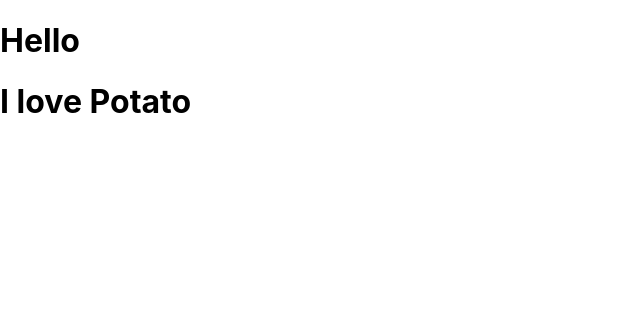
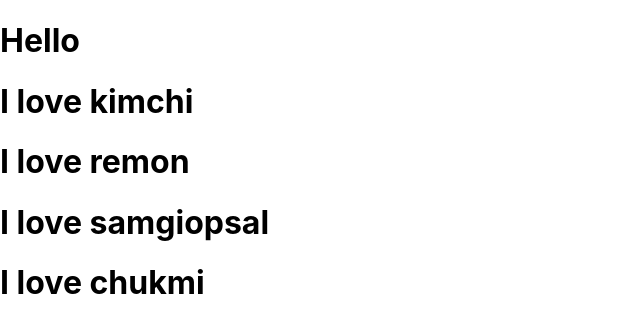
Before and after one commit to EllieHan93/ToyProject_movie-app-2020, a React (Create React App) app in the folder movie_app_2020/: page / in a window 1280 px wide. Shown: the top 332 px of the page, without its empty margins (0-640 px from the left). Built offline with nearby package versions, Linux system fonts and the light colour scheme; the HTML template or start-up script is replaced by a standard one.

Commit message:
리액트  props 사용해보기

```diff
--- a/movie_app_2020/package.json
+++ b/movie_app_2020/package.json
@@ -6,6 +6,7 @@
         "@testing-library/jest-dom": "^4.2.4",
         "@testing-library/react": "^9.5.0",
         "@testing-library/user-event": "^7.2.1",
+        "babel-preset-react": "^6.24.1",
         "react": "^16.13.1",
         "react-dom": "^16.13.1",
         "react-scripts": "3.4.1"
--- a/movie_app_2020/src/App.js
+++ b/movie_app_2020/src/App.js
@@ -1,15 +1,20 @@
 import React from 'react';
 
-function Potato() {
-    return <h1 > I love Potato < /h1>;
+function Food(props) {
+    // console.log(props)
+    // return <h1> I love Potato</h1>;
+    return <h1> I love {props.fav}</h1>;
 }
-
 function App() {
-    return ( <
-        div >
-        <
-        h1 > Hello < /h1> <
-        Potato / > < /div >
+    return (
+        <div>
+            <h1>Hello</h1>
+            {/* <Food fav="kimchi" somthing={true} papapapa={['hello', 1, 2, 3, 4, true]} /> */}
+            <Food fav="kimchi" />
+            <Food fav="remon" />
+            <Food fav="samgiopsal" />
+            <Food fav="chukmi" />
+        </div>
     );
 }
 
```
Also changed, not shown: 1 other file (tests, documents, lock files or other folders).
